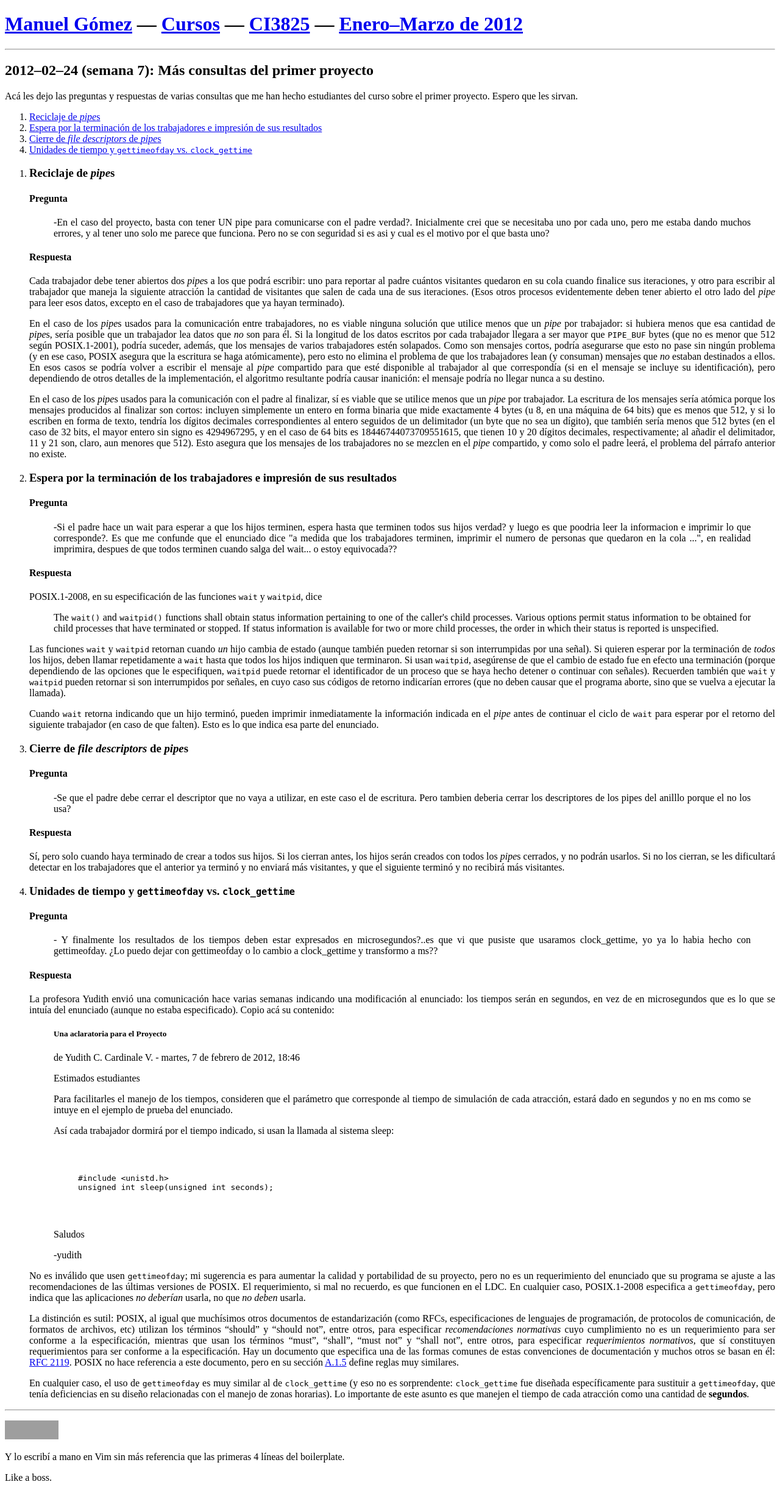
After one commit to Targen/ldc-web, a PHP site: page /cursos/CI3825/2012EM/p2-3.php in a window 1280 px wide. The commit adds this page. Shown: the whole page at 61% size. Run offline with PHP 8.4, Linux system fonts and the light colour scheme; grey boxes are pictures that could not be loaded.

Commit message:
Consulta de Marielby

```diff
--- /dev/null
+++ b/cursos/CI3825/2012EM/p2-3.php
@@ -0,0 +1,103 @@
+<?php
+        // Content negotiation? #merwebo.
+        // XHTML ftw; una solución decente requeriría una configuración de Apache decente.
+        header('Content-Type:application/xhtml+xml;charset=utf-8');
+?>
+<!DOCTYPE html PUBLIC "-//W3C//DTD XHTML 1.1//EN" "http://www.w3.org/TR/xhtml11/DTD/xhtml11.dtd">
+<html xmlns="http://www.w3.org/1999/xhtml">
+        <head>
+                <meta http-equiv="Content-type" content="application/xhtml+xml;charset=utf-8"/>
+                <title>Notas de Manuel Gómez sobre CI3825 — Más consultas del primer proyecto</title>
+                <style type="text/css">p { text-align:justify; }</style>
+        </head>
+
+        <body>
+                <h1><a href="../../../..">Manuel Gómez</a> — <a href="../../..">Cursos</a> — <a href="../..">CI3825</a> — <a href="..">Enero–Marzo de 2012</a></h1>
+                <hr/>
+                <h2>2012‒02‒24 (semana 7): Más consultas del primer proyecto</h2>
+                <p>Acá les dejo las preguntas y respuestas de varias consultas que me han hecho estudiantes del curso sobre el primer proyecto.  Espero que les sirvan.</p>
+                <ol>
+                        <li><a href="#p1">Reciclaje de <em>pipe</em>s                                                  </a></li>
+                        <li><a href="#p2">Espera por la terminación de los trabajadores e impresión de sus resultados  </a></li>
+                        <li><a href="#p3">Cierre de <em>file descriptors</em> de <em>pipe</em>s                        </a></li>
+                        <li><a href="#p4">Unidades de tiempo y <code>gettimeofday</code> vs. <code>clock_gettime</code></a></li>
+
+
+                </ol>
+                <ol>
+                        <li id="p1">
+                                <h3>Reciclaje de <em>pipe</em>s</h3>
+                                <h4>Pregunta</h4>
+                                <blockquote>
+                                        <p>-En el caso del proyecto, basta con tener UN pipe para comunicarse con el padre verdad?. Inicialmente crei que se necesitaba uno por cada uno, pero me estaba dando muchos errores, y al tener uno solo me parece que funciona. Pero no se con seguridad si es asi y cual es el motivo por el que basta uno?</p>
+                                </blockquote>
+                                <h4>Respuesta</h4>
+                                <p>Cada trabajador debe tener abiertos dos <em>pipe</em>s a los que podrá escribir: uno para reportar al padre cuántos visitantes quedaron en su cola cuando finalice sus iteraciones, y otro para escribir al trabajador que maneja la siguiente atracción la cantidad de visitantes que salen de cada una de sus iteraciones. (Esos otros procesos evidentemente deben tener abierto el otro lado del <em>pipe</em> para leer esos datos, excepto en el caso de trabajadores que ya hayan terminado).</p>
+                                <p>En el caso de los <em>pipe</em>s usados para la comunicación entre trabajadores, no es viable ninguna solución que utilice menos que un <em>pipe</em> por trabajador: si hubiera menos que esa cantidad de <em>pipe</em>s, sería posible que un trabajador lea datos que <em>no</em> son para él. Si la longitud de los datos escritos por cada trabajador llegara a ser mayor que <code>PIPE_BUF</code> bytes (que no es menor que 512 según POSIX.1-2001), podría suceder, además, que los mensajes de varios trabajadores estén solapados. Como son mensajes cortos, podría asegurarse que esto no pase sin ningún problema (y en ese caso, POSIX asegura que la escritura se haga atómicamente), pero esto no elimina el problema de que los trabajadores lean (y consuman) mensajes que <em>no</em> estaban destinados a ellos. En esos casos se podría volver a escribir el mensaje al <em>pipe</em> compartido para que esté disponible al trabajador al que correspondía (si en el mensaje se incluye su identificación), pero dependiendo de otros detalles de la implementación, el algoritmo resultante podría causar inanición: el mensaje podría no llegar nunca a su destino.</p>
+                                <p>En el caso de los <em>pipe</em>s usados para la comunicación con el padre al finalizar, sí es viable que se utilice menos que un <em>pipe</em> por trabajador. La escritura de los mensajes sería atómica porque los mensajes producidos al finalizar son cortos: incluyen simplemente un entero en forma binaria que mide exactamente 4 bytes (u 8, en una máquina de 64 bits) que es menos que 512, y si lo escriben en forma de texto, tendría los dígitos decimales correspondientes al entero seguidos de un delimitador (un byte que no sea un dígito), que también sería menos que 512 bytes (en el caso de 32 bits, el mayor entero sin signo es 4294967295, y en el caso de 64 bits es 18446744073709551615, que tienen 10 y 20 dígitos decimales, respectivamente; al añadir el delimitador, 11 y 21 son, claro, aun menores que 512). Esto asegura que los mensajes de los trabajadores no se mezclen en el <em>pipe</em> compartido, y como solo el padre leerá, el problema del párrafo anterior no existe.</p>
+                        </li>
+                        <li id="p2">
+                                <h3>Espera por la terminación de los trabajadores e impresión de sus resultados</h3>
+                                <h4>Pregunta</h4>
+                                <blockquote>
+                                        <p>-Si el padre hace un wait para esperar a que los hijos terminen, espera hasta que terminen todos sus hijos verdad? y luego es que poodria leer la informacion e imprimir lo que corresponde?. Es que me confunde que el enunciado dice "a medida que los trabajadores terminen, imprimir el numero de personas que quedaron en la cola ...", en realidad imprimira, despues de que todos terminen cuando salga del wait... o estoy equivocada??</p>
+                                </blockquote>
+                                <h4>Respuesta</h4>
+                                <p>POSIX.1‐2008, en su especificación de las funciones <code>wait</code> y <code>waitpid</code>, dice</p>
+                                <blockquote>
+                                        <p>The <code>wait()</code> and <code>waitpid()</code> functions shall obtain status information pertaining to one of the caller's child processes. Various options permit status information to be obtained for child processes that have terminated or stopped. If status information is available for two or more child processes, the order in which their status is reported is unspecified.</p>
+                                </blockquote>
+                                <p>Las funciones <code>wait</code> y <code>waitpid</code> retornan cuando <em>un</em> hijo cambia de estado (aunque también pueden retornar si son interrumpidas por una señal). Si quieren esperar por la terminación de <em>todos</em> los hijos, deben llamar repetidamente a <code>wait</code> hasta que todos los hijos indiquen que terminaron. Si usan <code>waitpid</code>, asegúrense de que el cambio de estado fue en efecto una terminación (porque dependiendo de las opciones que le especifiquen, <code>waitpid</code> puede retornar el identificador de un proceso que se haya hecho detener o continuar con señales). Recuerden también que <code>wait</code> y <code>waitpid</code> pueden retornar si son interrumpidos por señales, en cuyo caso sus códigos de retorno indicarían errores (que no deben causar que el programa aborte, sino que se vuelva a ejecutar la llamada).</p>
+                                <p>Cuando <code>wait</code> retorna indicando que un hijo terminó, pueden imprimir inmediatamente la información indicada en el <em>pipe</em> antes de continuar el ciclo de <code>wait</code> para esperar por el retorno del siguiente trabajador (en caso de que falten). Esto es lo que indica esa parte del enunciado.</p>
+                        </li>
+                        <li id="p3">
+                                <h3>Cierre de <em>file descriptors</em> de <em>pipe</em>s</h3>
+                                <h4>Pregunta</h4>
+                                <blockquote>
+                                        <p>-Se que el padre debe cerrar el descriptor que no vaya a utilizar, en este caso el de escritura. Pero tambien deberia cerrar los descriptores de los pipes del anilllo porque el no los usa?</p>
+                                </blockquote>
+                                <h4>Respuesta</h4>
+                                <p>Sí, pero solo cuando haya terminado de crear a todos sus hijos. Si los cierran antes, los hijos serán creados con todos los <em>pipe</em>s cerrados, y no podrán usarlos. Si no los cierran, se les dificultará detectar en los trabajadores que el anterior ya terminó y no enviará más visitantes, y que el siguiente terminó y no recibirá más visitantes.</p>
+                        </li>
+                        <li id="p4">
+                                <h3>Unidades de tiempo y <code>gettimeofday</code> vs. <code>clock_gettime</code></h3>
+                                <h4>Pregunta</h4>
+                                <blockquote>
+                                        <p>- Y finalmente los resultados de los tiempos deben estar expresados en microsegundos?..es que vi que pusiste que usaramos clock_gettime, yo ya lo habia hecho con gettimeofday. ¿Lo puedo dejar con gettimeofday o lo cambio a clock_gettime y transformo a ms??</p>
+                                </blockquote>
+                                <h4>Respuesta</h4>
+                                <p>La profesora Yudith envió una comunicación hace varias semanas indicando una modificación al enunciado: los tiempos serán en segundos, en vez de en microsegundos que es lo que se intuía del enunciado (aunque no estaba especificado). Copio acá su contenido:</p>
+                                <blockquote>
+                                        <h5>Una aclaratoria para el Proyecto</h5>
+                                        <p>de Yudith C. Cardinale V. - martes, 7 de febrero de 2012, 18:46</p>
+                                        <p>Estimados estudiantes</p>
+                                        <p>Para facilitarles el manejo de los tiempos, consideren que el parámetro que corresponde al tiempo de simulación de cada atracción, estará dado en segundos y no en ms como se intuye en el ejemplo de prueba del enunciado.</p>
+                                        <p>Así cada trabajador dormirá por el tiempo indicado, si usan la llamada al sistema sleep:</p>
+                                        <blockquote>
+                                                <pre>
+                                                        <code>
+<![CDATA[
+#include <unistd.h>
+unsigned int sleep(unsigned int seconds);
+]]>
+                                                        </code>
+                                                </pre>
+                                        </blockquote>
+                                        <p>Saludos</p>
+                                        <p>-yudith</p>
+                                </blockquote>
+                                <p>No es inválido que usen <code>gettimeofday</code>; mi sugerencia es para aumentar la calidad y portabilidad de su proyecto, pero no es un requerimiento del enunciado que su programa se ajuste a las recomendaciones de las últimas versiones de POSIX. El requerimiento, si mal no recuerdo, es que funcionen en el LDC. En cualquier caso, POSIX.1‐2008 especifica a <code>gettimeofday</code>, pero indica que las aplicaciones <em>no deberían</em> usarla, no que <em>no deben</em> usarla.</p>
+                                <p>La distinción es sutil: POSIX, al igual que muchísimos otros documentos de estandarización (como RFCs, especificaciones de lenguajes de programación, de protocolos de comunicación, de formatos de archivos, etc) utilizan los términos “should” y “should not”, entre otros, para especificar <em>recomendaciones normativas</em> cuyo cumplimiento no es un requerimiento para ser conforme a la especificación, mientras que usan los términos “must”, “shall”, “must not” y “shall not”, entre otros, para especificar <em>requerimientos normativos</em>, que sí constituyen requerimientos para ser conforme a la especificación. Hay un documento que especifica una de las formas comunes de estas convenciones de documentación y muchos otros se basan en él: <a href="https://www.ietf.org/rfc/rfc2119">RFC 2119</a>. POSIX no hace referencia a este documento, pero en su sección <a href="http://pubs.opengroup.org/onlinepubs/9699919799/xrat/V4_xbd_chap01.html#tag_21_01_05">A.1.5</a> define reglas muy similares.</p>
+                                <p>En cualquier caso, el uso de <code>gettimeofday</code> es muy similar al de <code>clock_gettime</code> (y eso no es sorprendente: <code>clock_gettime</code> fue diseñada específicamente para sustituir a <code>gettimeofday</code>, que tenía deficiencias en su diseño relacionadas con el manejo de zonas horarias). Lo importante de este asunto es que manejen el tiempo de cada atracción como una cantidad de <strong>segundos</strong>.</p>
+                        </li>
+                </ol>
+                <hr/>
+                <p>
+                        <a href="http://validator.w3.org/check?uri=referer">
+                                <img src="http://www.w3.org/Icons/valid-xhtml11" alt="Valid XHTML 1.1" height="31" width="88"/>
+                        </a>
+                </p>
+                <p>Y lo escribí a mano en Vim sin más referencia que las primeras 4 líneas del boilerplate.</p>
+                <p>Like a boss.</p>
+        </body>
+</html>
```
Also changed, not shown: cursos/CI3825/2012EM/p2-2.php (+26 -0 lines).
